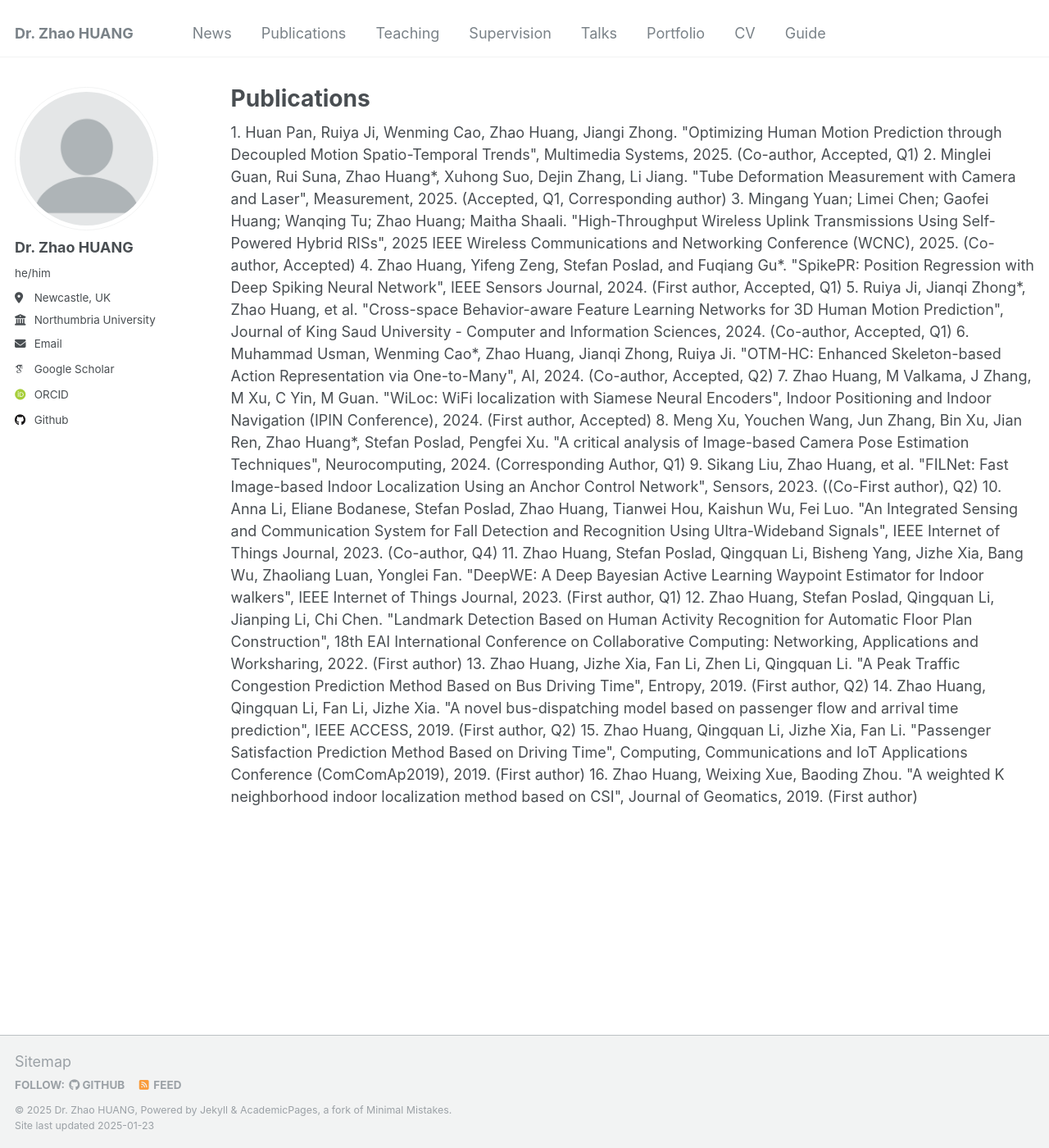
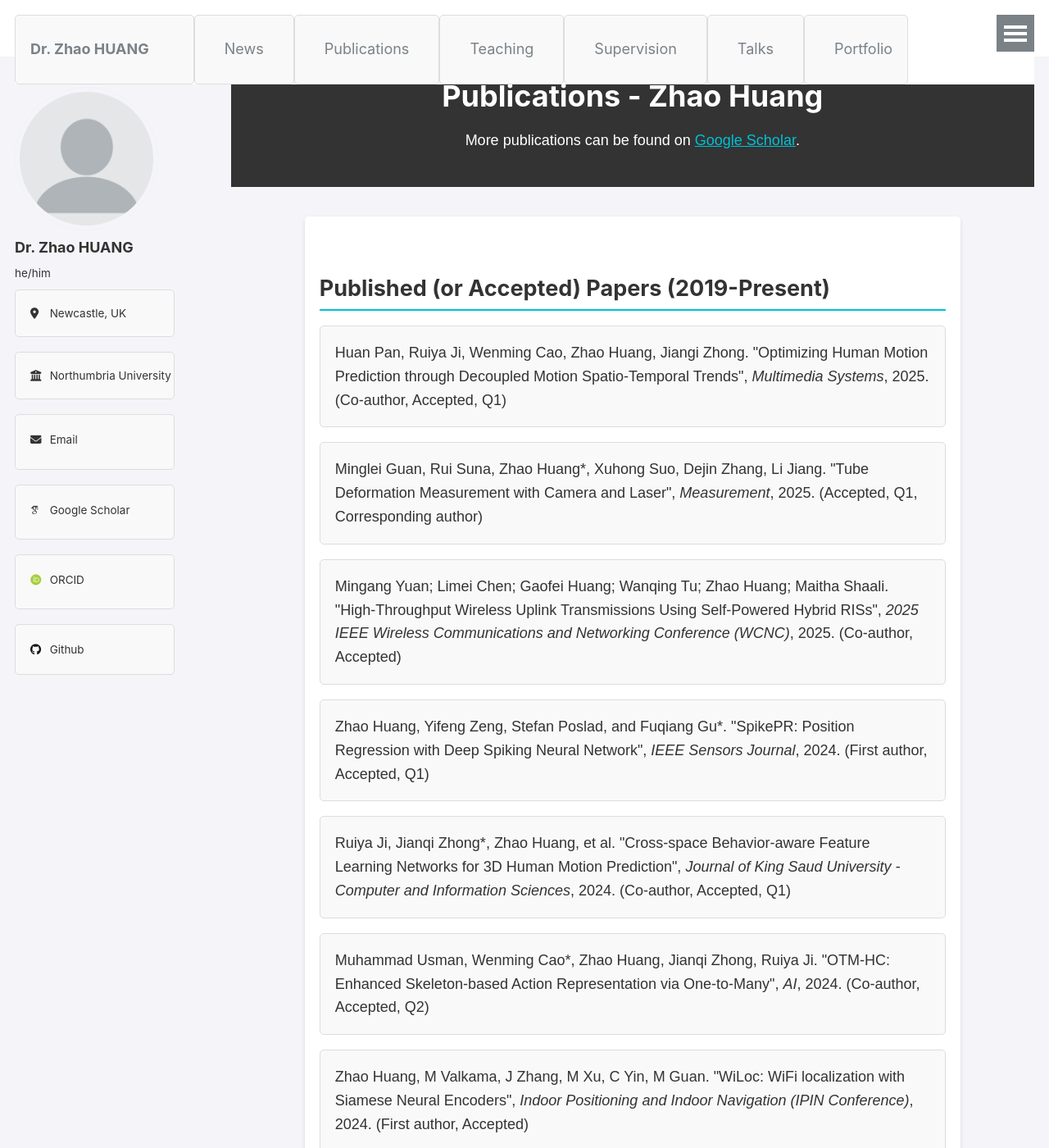
Before and after one commit to ZZ2020zz/ZZ2020zz.github.io, a Jekyll site: the page built from _pages/publications.html, in a window 1280 px wide and 1400 px high. Shown: the whole window at 82% size. Built offline with Jekyll 4.4.1, drawn with Linux system fonts in a browser that asks for light colours; some web fonts are replaced; some of the changed text lies outside the part shown.

Commit message:
Update publications.html

```diff
--- a/_pages/publications.html
+++ b/_pages/publications.html
@@ -4,19 +4,122 @@ title: "Publications"
 permalink: /publications/
 author_profile: true
 ---
-1. Huan Pan, Ruiya Ji, Wenming Cao, Zhao Huang, Jiangi Zhong. "Optimizing Human Motion Prediction through Decoupled Motion Spatio-Temporal Trends", Multimedia Systems, 2025. (Co-author, Accepted, Q1)
-2. Minglei Guan, Rui Suna, Zhao Huang*, Xuhong Suo, Dejin Zhang, Li Jiang. "Tube Deformation Measurement with Camera and Laser", Measurement, 2025. (Accepted, Q1, Corresponding author)
-3. Mingang Yuan; Limei Chen; Gaofei Huang; Wanqing Tu; Zhao Huang; Maitha Shaali. "High-Throughput Wireless Uplink Transmissions Using Self-Powered Hybrid RISs", 2025 IEEE Wireless Communications and Networking Conference (WCNC), 2025. (Co-author, Accepted)
-4. Zhao Huang, Yifeng Zeng, Stefan Poslad, and Fuqiang Gu*. "SpikePR: Position Regression with Deep Spiking Neural Network", IEEE Sensors Journal, 2024. (First author, Accepted, Q1)
-5. Ruiya Ji, Jianqi Zhong*, Zhao Huang, et al. "Cross-space Behavior-aware Feature Learning Networks for 3D Human Motion Prediction", Journal of King Saud University - Computer and Information Sciences, 2024. (Co-author, Accepted, Q1)
-6. Muhammad Usman, Wenming Cao*, Zhao Huang, Jianqi Zhong, Ruiya Ji. "OTM-HC: Enhanced Skeleton-based Action Representation via One-to-Many", AI, 2024. (Co-author, Accepted, Q2)
-7. Zhao Huang, M Valkama, J Zhang, M Xu, C Yin, M Guan. "WiLoc: WiFi localization with Siamese Neural Encoders", Indoor Positioning and Indoor Navigation (IPIN Conference), 2024. (First author, Accepted)
-8. Meng Xu, Youchen Wang, Jun Zhang, Bin Xu, Jian Ren, Zhao Huang*, Stefan Poslad, Pengfei Xu. "A critical analysis of Image-based Camera Pose Estimation Techniques", Neurocomputing, 2024. (Corresponding Author, Q1)
-9. Sikang Liu, Zhao Huang, et al. "FILNet: Fast Image-based Indoor Localization Using an Anchor Control Network", Sensors, 2023. ((Co-First author), Q2)
-10. Anna Li, Eliane Bodanese, Stefan Poslad, Zhao Huang, Tianwei Hou, Kaishun Wu, Fei Luo. "An Integrated Sensing and Communication System for Fall Detection and Recognition Using Ultra-Wideband Signals", IEEE Internet of Things Journal, 2023. (Co-author, Q4)
-11. Zhao Huang, Stefan Poslad, Qingquan Li, Bisheng Yang, Jizhe Xia, Bang Wu, Zhaoliang Luan, Yonglei Fan. "DeepWE: A Deep Bayesian Active Learning Waypoint Estimator for Indoor walkers", IEEE Internet of Things Journal, 2023. (First author, Q1)
-12. Zhao Huang, Stefan Poslad, Qingquan Li, Jianping Li, Chi Chen. "Landmark Detection Based on Human Activity Recognition for Automatic Floor Plan Construction", 18th EAI International Conference on Collaborative Computing: Networking, Applications and Worksharing, 2022. (First author)
-13. Zhao Huang, Jizhe Xia, Fan Li, Zhen Li, Qingquan Li. "A Peak Traffic Congestion Prediction Method Based on Bus Driving Time", Entropy, 2019. (First author, Q2)
-14. Zhao Huang, Qingquan Li, Fan Li, Jizhe Xia. "A novel bus-dispatching model based on passenger flow and arrival time prediction", IEEE ACCESS, 2019. (First author, Q2)
-15. Zhao Huang, Qingquan Li, Jizhe Xia, Fan Li. "Passenger Satisfaction Prediction Method Based on Driving Time", Computing, Communications and IoT Applications Conference (ComComAp2019), 2019. (First author)
-16. Zhao Huang, Weixing Xue, Baoding Zhou. "A weighted K neighborhood indoor localization method based on CSI", Journal of Geomatics, 2019. (First author)
+<!DOCTYPE html>
+<html lang="en">
+<head>
+    <meta charset="UTF-8">
+    <meta name="viewport" content="width=device-width, initial-scale=1.0">
+    <title>Publications - Zhao Huang</title>
+    <style>
+        body {
+            font-family: Arial, sans-serif;
+            line-height: 1.6;
+            margin: 0;
+            padding: 0;
+            background-color: #f4f4f9;
+            color: #333;
+        }
+
+        header {
+            background: #333;
+            color: #fff;
+            padding: 1rem 0;
+            text-align: center;
+        }
+
+        header h1 {
+            margin: 0;
+            font-size: 2rem;
+        }
+
+        header a {
+            color: #00c1d4;
+            text-decoration: none;
+        }
+
+        main {
+            max-width: 800px;
+            margin: 2rem auto;
+            padding: 1rem;
+            background: #fff;
+            border-radius: 5px;
+            box-shadow: 0 2px 5px rgba(0, 0, 0, 0.1);
+        }
+
+        section {
+            margin-bottom: 2rem;
+        }
+
+        h2 {
+            border-bottom: 2px solid #00c1d4;
+            padding-bottom: 0.5rem;
+            margin-bottom: 1rem;
+            font-size: 1.5rem;
+        }
+
+        ul {
+            list-style: none;
+            padding: 0;
+        }
+
+        ul li {
+            margin-bottom: 1rem;
+            padding: 1rem;
+            background: #f9f9f9;
+            border: 1px solid #ddd;
+            border-radius: 5px;
+        }
+
+        ul li a {
+            color: #00c1d4;
+            text-decoration: none;
+        }
+
+        footer {
+            text-align: center;
+            padding: 1rem 0;
+            background: #333;
+            color: #fff;
+        }
+
+        footer a {
+            color: #00c1d4;
+            text-decoration: none;
+        }
+    </style>
+</head>
+<body>
+    <header>
+        <h1>Publications - Zhao Huang</h1>
+        <p>More publications can be found on <a href="#">Google Scholar</a>.</p>
+    </header>
+
+    <main>
+        <section>
+            <h2>Published (or Accepted) Papers (2019-Present)</h2>
+            <ul>
+                <li>Huan Pan, Ruiya Ji, Wenming Cao, Zhao Huang, Jiangi Zhong. "Optimizing Human Motion Prediction through Decoupled Motion Spatio-Temporal Trends", <em>Multimedia Systems</em>, 2025. (Co-author, Accepted, Q1)</li>
+                <li>Minglei Guan, Rui Suna, Zhao Huang*, Xuhong Suo, Dejin Zhang, Li Jiang. "Tube Deformation Measurement with Camera and Laser", <em>Measurement</em>, 2025. (Accepted, Q1, Corresponding author)</li>
+                <li>Mingang Yuan; Limei Chen; Gaofei Huang; Wanqing Tu; Zhao Huang; Maitha Shaali. "High-Throughput Wireless Uplink Transmissions Using Self-Powered Hybrid RISs", <em>2025 IEEE Wireless Communications and Networking Conference (WCNC)</em>, 2025. (Co-author, Accepted)</li>
+                <li>Zhao Huang, Yifeng Zeng, Stefan Poslad, and Fuqiang Gu*. "SpikePR: Position Regression with Deep Spiking Neural Network", <em>IEEE Sensors Journal</em>, 2024. (First author, Accepted, Q1)</li>
+                <li>Ruiya Ji, Jianqi Zhong*, Zhao Huang, et al. "Cross-space Behavior-aware Feature Learning Networks for 3D Human Motion Prediction", <em>Journal of King Saud University - Computer and Information Sciences</em>, 2024. (Co-author, Accepted, Q1)</li>
+                <li>Muhammad Usman, Wenming Cao*, Zhao Huang, Jianqi Zhong, Ruiya Ji. "OTM-HC: Enhanced Skeleton-based Action Representation via One-to-Many", <em>AI</em>, 2024. (Co-author, Accepted, Q2)</li>
+                <li>Zhao Huang, M Valkama, J Zhang, M Xu, C Yin, M Guan. "WiLoc: WiFi localization with Siamese Neural Encoders", <em>Indoor Positioning and Indoor Navigation (IPIN Conference)</em>, 2024. (First author, Accepted)</li>
+                <li>Meng Xu, Youchen Wang, Jun Zhang, Bin Xu, Jian Ren, Zhao Huang*, Stefan Poslad, Pengfei Xu. "A critical analysis of Image-based Camera Pose Estimation Techniques", <em>Neurocomputing</em>, 2024. (Corresponding Author, Q1)</li>
+                <li>Sikang Liu, Zhao Huang, et al. "FILNet: Fast Image-based Indoor Localization Using an Anchor Control Network", <em>Sensors</em>, 2023. ((Co-First author), Q2)</li>
+                <li>Anna Li, Eliane Bodanese, Stefan Poslad, Zhao Huang, Tianwei Hou, Kaishun Wu, Fei Luo. "An Integrated Sensing and Communication System for Fall Detection and Recognition Using Ultra-Wideband Signals", <em>IEEE Internet of Things Journal</em>, 2023. (Co-author, Q4)</li>
+                <li>Zhao Huang, Stefan Poslad, Qingquan Li, Bisheng Yang, Jizhe Xia, Bang Wu, Zhaoliang Luan, Yonglei Fan. "DeepWE: A Deep Bayesian Active Learning Waypoint Estimator for Indoor walkers", <em>IEEE Internet of Things Journal</em>, 2023. (First author, Q1)</li>
+                <li>Zhao Huang, Stefan Poslad, Qingquan Li, Jianping Li, Chi Chen. "Landmark Detection Based on Human Activity Recognition for Automatic Floor Plan Construction", <em>18th EAI International Conference on Collaborative Computing</em>, 2022. (First author)</li>
+                <li>Zhao Huang, Jizhe Xia, Fan Li, Zhen Li, Qingquan Li. "A Peak Traffic Congestion Prediction Method Based on Bus Driving Time", <em>Entropy</em>, 2019. (First author, Q2)</li>
+                <li>Zhao Huang, Qingquan Li, Fan Li, Jizhe Xia. "A novel bus-dispatching model based on passenger flow and arrival time prediction", <em>IEEE ACCESS</em>, 2019. (First author, Q2)</li>
+                <li>Zhao Huang, Qingquan Li, Jizhe Xia, Fan Li. "Passenger Satisfaction Prediction Method Based on Driving Time", <em>Computing, Communications and IoT Applications Conference (ComComAp2019)</em>, 2019. (First author)</li>
+                <li>Zhao Huang, Weixing Xue, Baoding Zhou. "A weighted K neighborhood indoor localization method based on CSI", <em>Journal of Geomatics</em>, 2019. (First author)</li>
+            </ul>
+        </section>
+    </main>
+
+    <footer>
+        <p>&copy; 2025 Zhao Huang. Find more publications on <a href="https://scholar.google.com/citations?user=f4Lg8AEAAAAJ&hl=en">Google Scholar</a>.</p>
+    </footer>
+</body>
+</html>
```
